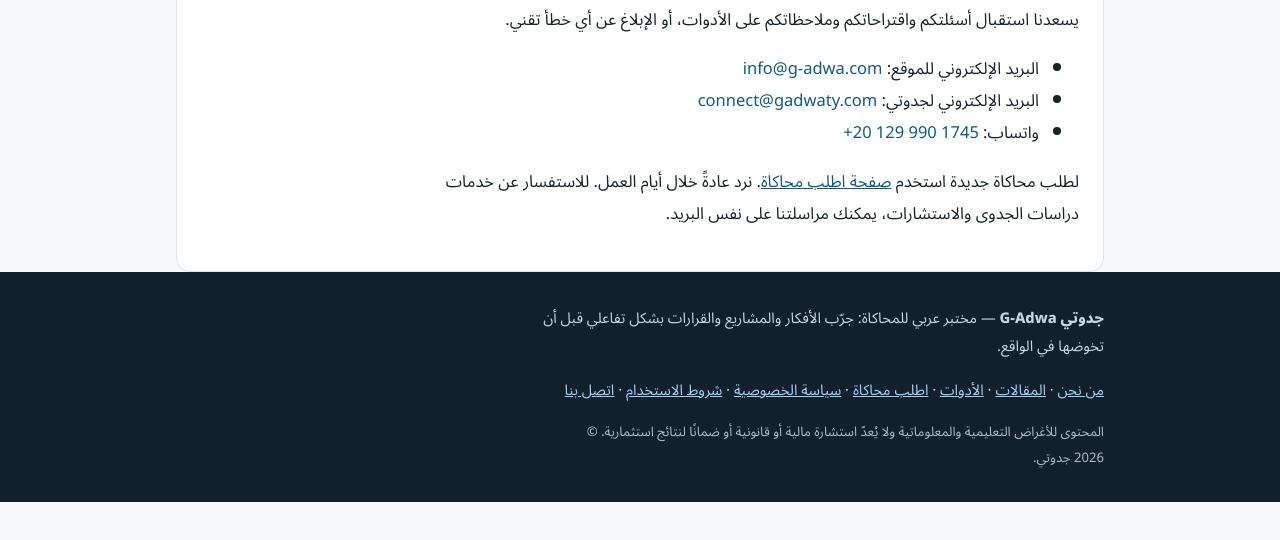
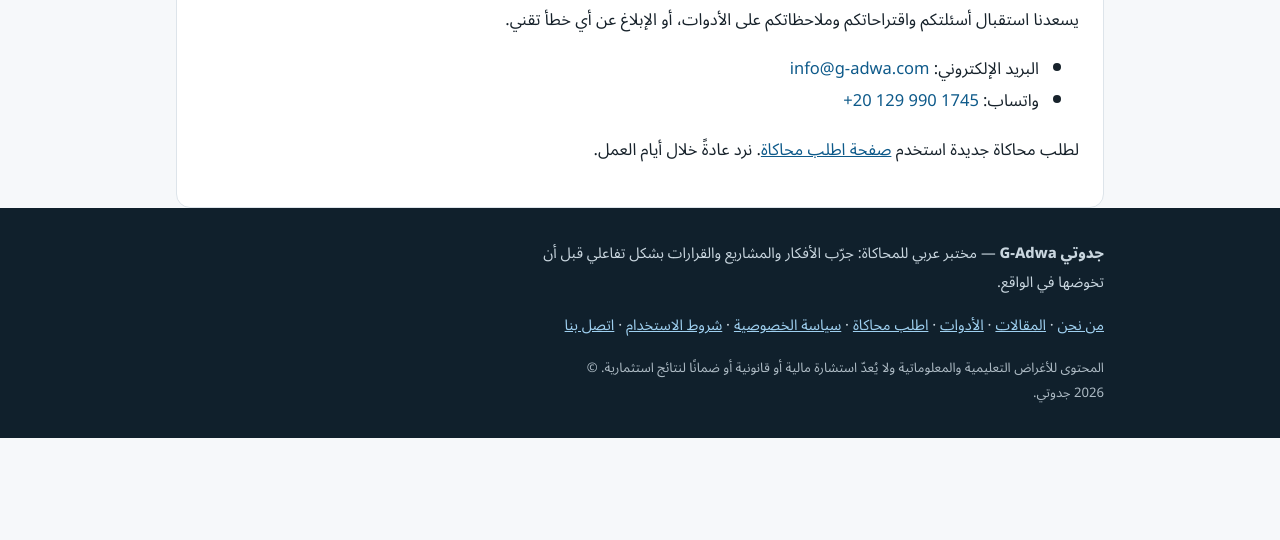
Before and after one commit to emhmohamedahmed-coder/G-adwa-, a plain HTML site: page contact.html in a window 1280 px wide. Shown: the part 144-684 px from the top of the page. Drawn offline with Linux system fonts and the light colour scheme.

Commit message:
Remove old email; use info@g-adwa.com only
Co-Authored-By: Claude Sonnet 5.5 <noreply@anthropic.com>
Claude-Session: https://claude.ai/code/session_01TF6N1pUx5myiKtYoGEGa4C

```diff
--- a/contact.html
+++ b/contact.html
@@ -16,8 +16,8 @@
 <header class="site"><div class="w"><a class="brand" href="/">جدوتي <small>G-Adwa</small></a><nav><a href="/">الرئيسية</a><a href="/tools.html">الأدوات والمحاكيات</a><a href="/guides/">المقالات</a><a href="/request.html">اطلب محاكاة</a><a href="/about.html">من نحن</a><a href="/contact.html">اتصل بنا</a></nav></div></header>
 <main class="w">
 <article><h1>اتصل بنا</h1><p>يسعدنا استقبال أسئلتكم واقتراحاتكم وملاحظاتكم على الأدوات، أو الإبلاغ عن أي خطأ تقني.</p>
-<ul><li>البريد الإلكتروني للموقع: <a href="mailto:info@g-adwa.com"><span class="ltr">info@g-adwa.com</span></a></li><li>البريد الإلكتروني لجدوتي: <a href="mailto:connect@gadwaty.com"><span class="ltr">connect@gadwaty.com</span></a></li><li>واتساب: <a href="https://wa.me/201299901745"><span class="ltr">+20 129 990 1745</span></a></li></ul>
-<p>لطلب محاكاة جديدة استخدم <a href="/request.html">صفحة اطلب محاكاة</a>. نرد عادةً خلال أيام العمل. للاستفسار عن خدمات دراسات الجدوى والاستشارات، يمكنك مراسلتنا على نفس البريد.</p></article>
+<ul><li>البريد الإلكتروني: <a href="mailto:info@g-adwa.com"><span class="ltr">info@g-adwa.com</span></a></li><li>واتساب: <a href="https://wa.me/201299901745"><span class="ltr">+20 129 990 1745</span></a></li></ul>
+<p>لطلب محاكاة جديدة استخدم <a href="/request.html">صفحة اطلب محاكاة</a>. نرد عادةً خلال أيام العمل. </p></article>
 </main>
 <footer class="site"><div class="w">
 <p><strong>جدوتي G-Adwa</strong> — مختبر عربي للمحاكاة: جرّب الأفكار والمشاريع والقرارات بشكل تفاعلي قبل أن تخوضها في الواقع.</p>
```
Also changed, not shown: privacy.html (+1 -1 lines).
